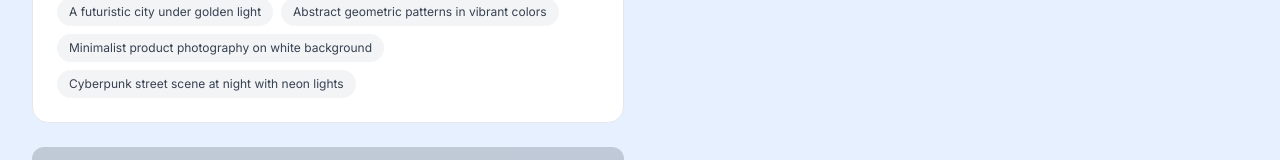
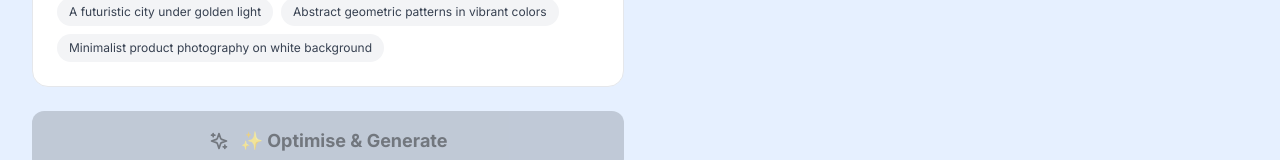
Before and after one commit to tridungduong16/nexira-copilot-ui, a React (Vite) app: page /design-analyst in a window 1280 px wide. Shown: the part 733-893 px from the top of the page. Built offline with nearby package versions, Linux system fonts and the light colour scheme; no server answers.

Commit message:
Updated DesignAgentPage.tsx

```diff
--- a/src/components/DesignAgentPage.tsx
+++ b/src/components/DesignAgentPage.tsx
@@ -59,7 +59,6 @@ const DesignAgentPage: React.FC<DesignAgentPageProps> = ({ onBack }) => {
     'A futuristic city under golden light',
     'Abstract geometric patterns in vibrant colors',
     'Minimalist product photography on white background',
-    'Cyberpunk street scene at night with neon lights',
   ];
 
   const handleImageUpload = (e: React.ChangeEvent<HTMLInputElement>) => {
```
